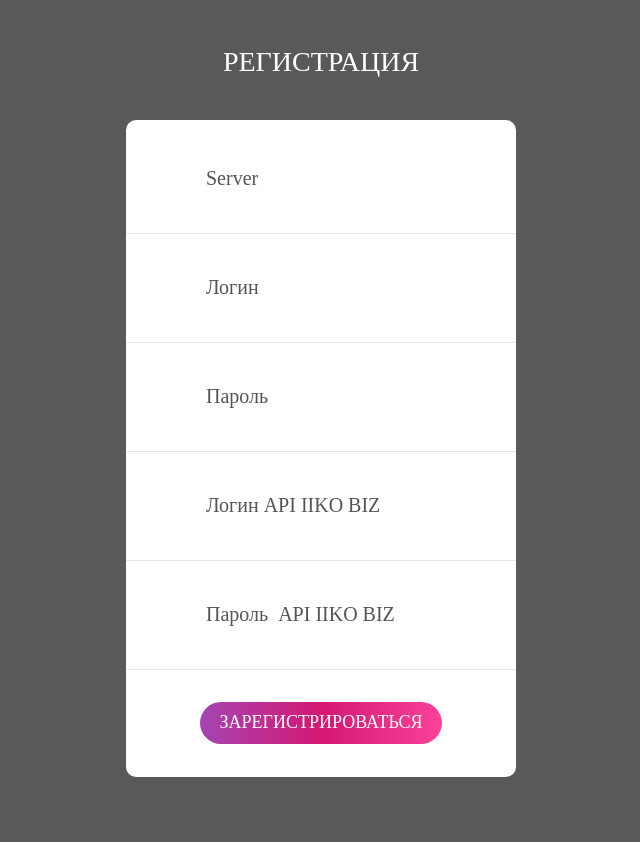
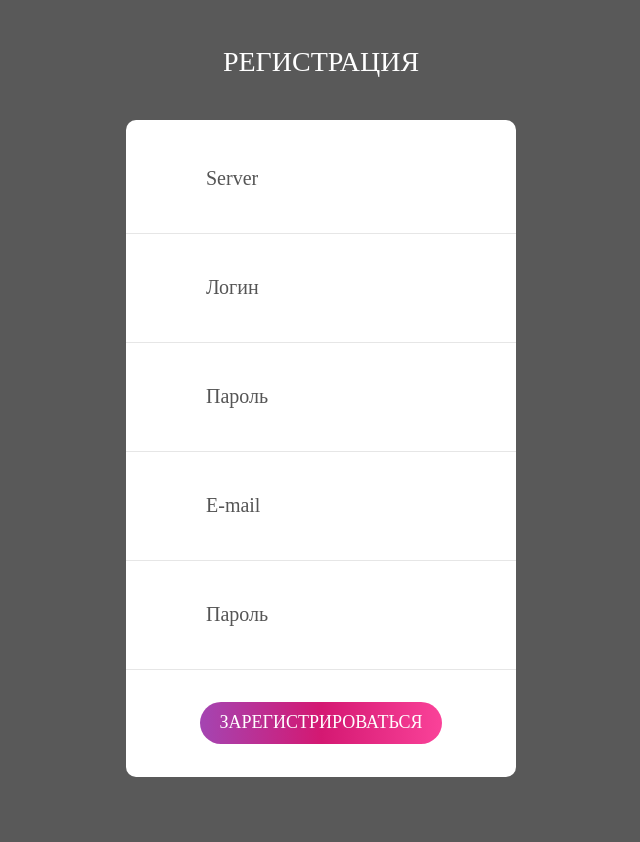
Before and after one commit to Dima1506/iiko_web_ABC_analitik, a Django app: page /reg/ in a window 1280 px wide. Shown: the whole page, without its empty margins (319-959 px from the left). Run offline with Django 3.2, Linux system fonts and the light colour scheme; some libraries are stand-ins or nearby versions; some web fonts are replaced.

Commit message:
fix super 0.1.0

```diff
--- a/iico/views.py
+++ b/iico/views.py
@@ -451,42 +451,41 @@ def hex(password):
 
 def signin(request):
     if request.method == 'POST':
-        server = str(request.POST['server'])
-        login = request.POST['login']
+        #server = str(request.POST['server'])
+        table = db['user']
+        login = request.POST['email']
         password = hex(request.POST['pass'])
-        token = isLogin(server, login, password)
-        if token == '0':
+        user = table.find_one(email=login, pass2 = password)
+        print(user)
+        if user == None:
             return redirect('/login')
         else:
-            table = db['user']
-            row = table.find_one(id=server)
-            data = dict(id=server, token=token)
+            token = isLogin(user['id'], user['login'], user['pass'])
+            data = dict(id=user['id'], token=token)
             table.update(data, ['id'])
-            request.session['server'] = str(server)
+            request.session['server'] = str(user['id'])
             print(request.session['server'])
             return redirect('/plat')
 
 def regin(request):
     if request.method == 'POST':
+        #print("sada")
         server = str(request.POST['server'])
         login = request.POST['login']
         password = hex(request.POST['pass'])
+        email = request.POST['email']
+        pass2 = hex(request.POST['pass2'])
         print(request.POST)
-        login_iiko = request.POST['login_biz']
-        pass_iiko = request.POST['pass_biz']
-        token2 = isLoginBiz(login_iiko,pass_iiko)
         token = isLogin(server, login, password)
         print(token)
-        print(token2)
+        #print(token2)
         if token == '0':
-            return redirect('/reg')
-        elif token2 == '0':
             return redirect('/reg')
         else:
             table = db['user']
             row = table.find_one(id=server)
             if row == None:
-                table.insert({'id':server, 'login':login, 'token':token, 'pass':password, 'token_biz':token2, 'login_biz':login_iiko, 'pass_biz':pass_iiko})
+                table.upsert({'id':server, 'login':login, 'token':token, 'pass':password, 'pass2':pass2, 'email':email}, ['id'])
                 table3 = db.create_table(server,
                          primary_id='date',
                          primary_type=db.types.string(35))
@@ -542,7 +541,7 @@ def graf_p(request):
 	vol1=[]
 	vol1.append(['Дата','Количество покупателей'])
 	#print([i for i in range(10, 1, -1)])
-	for i in range(10,0,-1):
+	for i in range(8,0,-1):
 		del_seven_days = now_p-timedelta(7*i)
 		del2_seven_days = now_p-timedelta(7*(i-1))
 		now_str = str(del2_seven_days.year)+'-'
@@ -572,7 +571,7 @@ def graf_p(request):
 	vol1=[]
 	vol1.append(['Дата','Количество проданнх офферов'])
 	print([i for i in range(8, 0, -1)])
-	for i in range(10,0,-1):
+	for i in range(8,0,-1):
 		del_seven_days = now_p-timedelta(7*i)
 		del2_seven_days = now_p-timedelta(7*(i-1))
 
@@ -603,7 +602,7 @@ def graf_p(request):
 	vol1=[]
 	vol1.append(['Дата','Количество клиентов'])
 	#print([i for i in range(8, 1, -1)])
-	for i in range(10,0,-1):
+	for i in range(8,0,-1):
 		del_seven_days = now_p-timedelta(7*i)
 		del2_seven_days = now_p
 		del3_seven_days = del_seven_days + timedelta(7)
--- a/templates/index_login.html
+++ b/templates/index_login.html
@@ -30,13 +30,9 @@
 				</span>
 				<form class="login100-form validate-form p-b-33 p-t-5" action="/signin/" method="POST" name="form">
 					<p>{% csrf_token %}</p>
-					<div class="wrap-input100 validate-input" data-validate = "Enter server">
-						<input class="input100" type="text" name="server" placeholder="Server">
-						<span class="focus-input100" data-placeholder="&#xe81f;"></span>
-					</div>
 
 					<div class="wrap-input100 validate-input" data-validate = "Enter username">
-						<input class="input100" type="text" name="login" placeholder="Логин">
+						<input class="input100" type="text" name="email" placeholder="Логин">
 						<span class="focus-input100" data-placeholder="&#xe82a;"></span>
 					</div>
 
--- a/templates/index_login2.html
+++ b/templates/index_login2.html
@@ -28,7 +28,7 @@
 				<span class="login100-form-title p-b-41">
 					Регистрация
 				</span>
-				<form class="login100-form validate-form p-b-33 p-t-5" action="http://85.143.222.116:8000/regin/" method="POST" name="form">
+				<form class="login100-form validate-form p-b-33 p-t-5" action="https://ruiiko.ru/regin/" method="POST" name="form">
 					<p>{% csrf_token %}</p>
 					<div class="wrap-input100 validate-input" data-validate = "Enter server">
 						<input class="input100" type="text" name="server" placeholder="Server">
@@ -45,13 +45,13 @@
 						<span class="focus-input100" data-placeholder="&#xe80f;"></span>
 					</div>
 
-					<div class="wrap-input100 validate-input" data-validate = "Enter username">
-						<input class="input100" type="text" name="login_biz" placeholder="Логин API IIKO BIZ">
-						<span class="focus-input100" data-placeholder="&#xe82a;"></span>
+					<div class="wrap-input100 validate-input" data-validate="Enter E-mail">
+						<input class="input100" autocomplete="on" type="login" name="email" placeholder="E-mail">
+						<span class="focus-input100" data-placeholder="&#xe80f;"></span>
 					</div>
 
-					<div class="wrap-input100 validate-input" data-validate="Enter password">
-						<input class="input100" autocomplete="on" type="password" name="pass_biz" placeholder="Пароль  API IIKO BIZ">
+					<div class="wrap-input100 validate-input" data-validate="Enter password user">
+						<input class="input100" autocomplete="on" type="password" name="pass2" placeholder="Пароль">
 						<span class="focus-input100" data-placeholder="&#xe80f;"></span>
 					</div>
 
```
Also changed, not shown: 1 other file.
